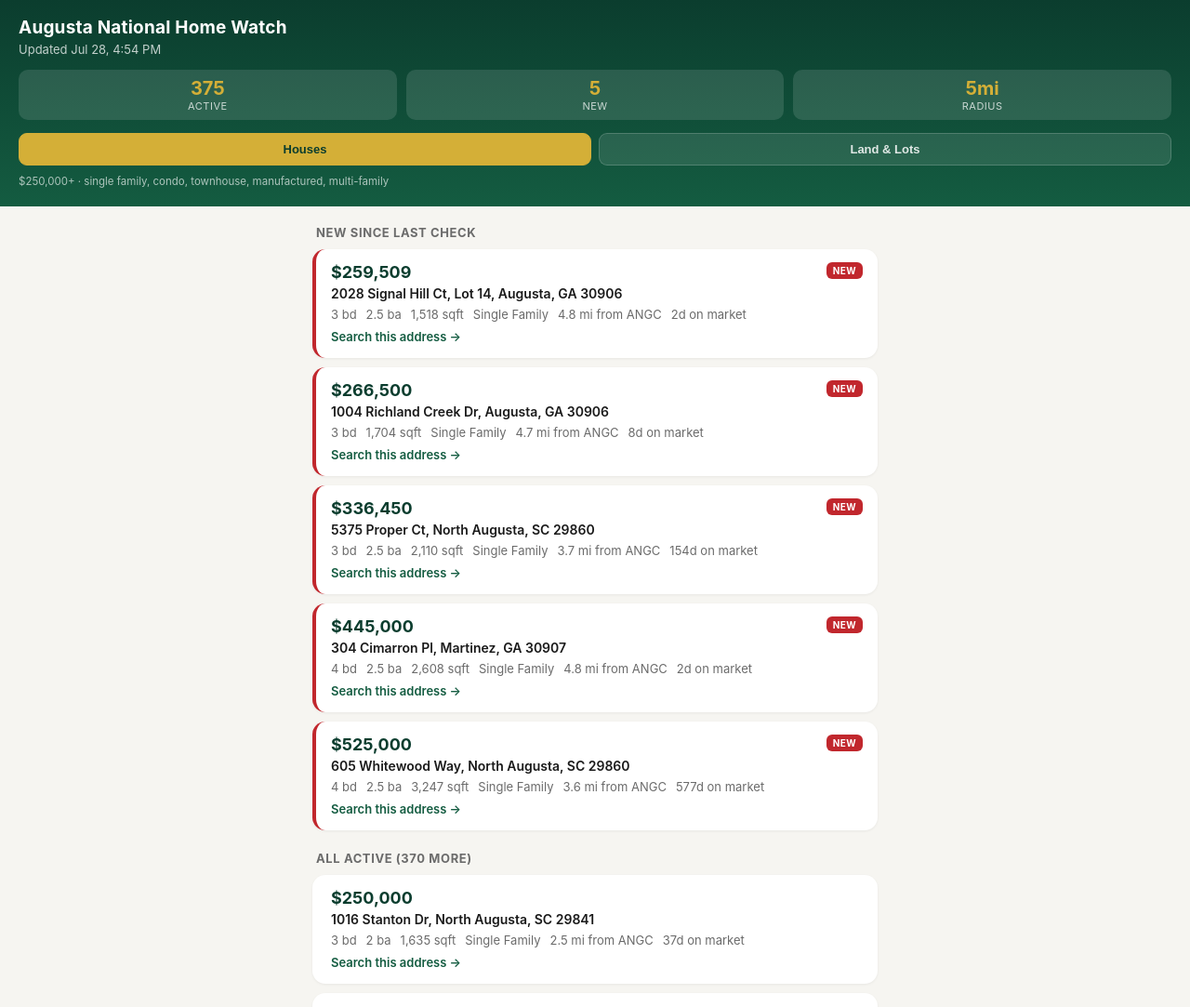
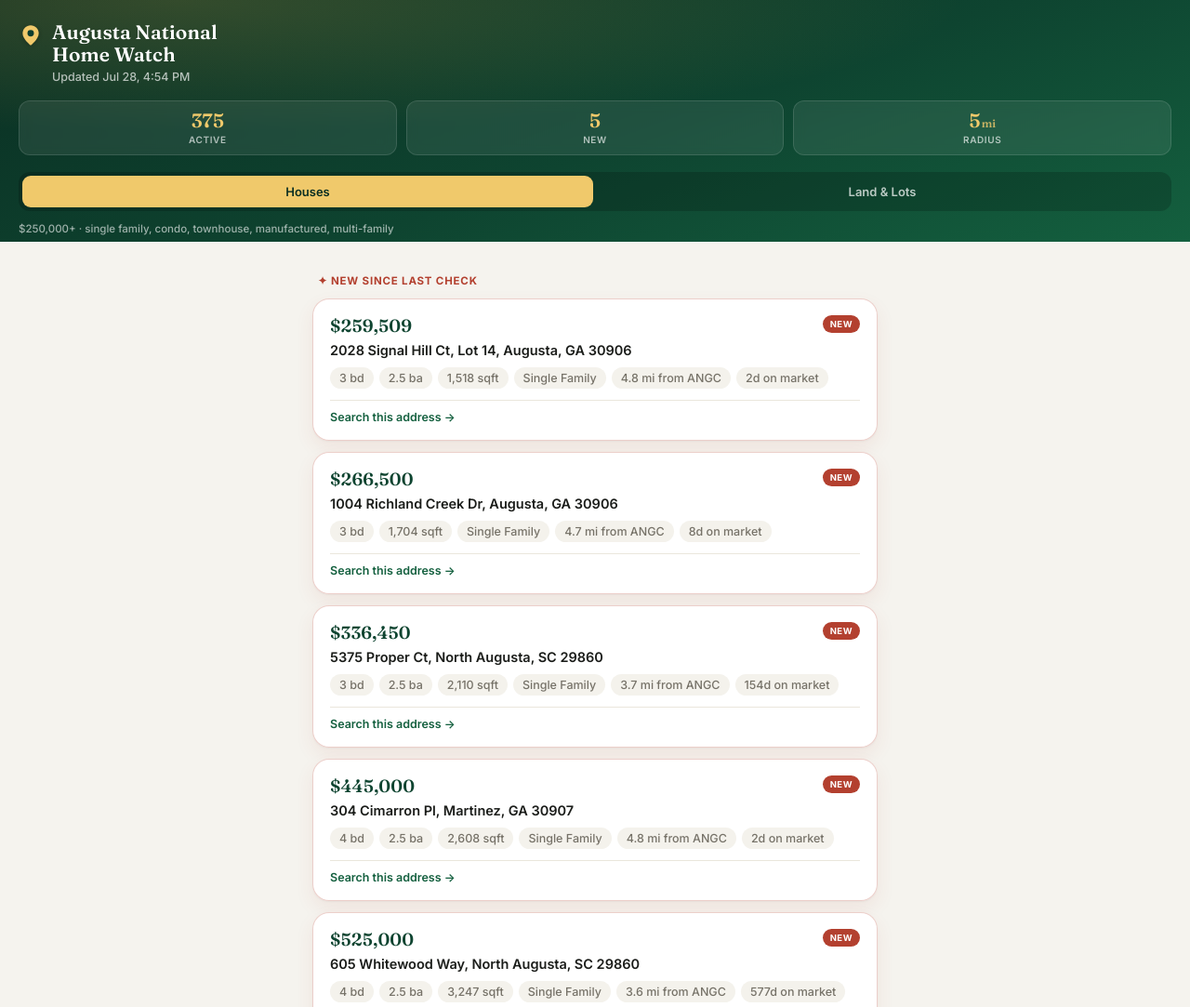
Before and after one commit to johnrtordoff-lab/angc-housing, a plain HTML site: page index.html in a window 1280 px wide. Shown: the top 1083 px of the page at 93% size. Drawn offline with Linux system fonts and the light colour scheme.

Commit message:
Visual refresh: Fraunces/Inter type, refined green-and-gold palette, segmented tabs, softer cards, chip-style meta tags

```diff
--- a/app.js
+++ b/app.js
@@ -53,7 +53,7 @@
     }
 
     if (newOnes.length > 0) {
-      root.appendChild(sectionTitle('New Since Last Check'));
+      root.appendChild(sectionTitle('✦ New Since Last Check', true));
       newOnes.forEach(l => root.appendChild(card(l, tab)));
     }
 
@@ -68,9 +68,9 @@
   }
 }
 
-function sectionTitle(text) {
+function sectionTitle(text, isNew) {
   const div = document.createElement('div');
-  div.className = 'section-title';
+  div.className = 'section-title' + (isNew ? ' new-title' : '');
   div.textContent = text;
   return div;
 }
--- a/index.html
+++ b/index.html
@@ -13,25 +13,46 @@
   <link rel="apple-touch-icon" href="icons/icon-192.png">
   <link rel="icon" href="icons/icon-192.png">
 
+  <link rel="preconnect" href="https://fonts.googleapis.com">
+  <link rel="preconnect" href="https://fonts.gstatic.com" crossorigin>
+  <link href="https://fonts.googleapis.com/css2?family=Fraunces:opsz,wght@9..144,500;9..144,600&family=Inter:wght@400;500;600;700&display=swap" rel="stylesheet">
+
   <link rel="stylesheet" href="./style.css">
 </head>
 <body>
+  <div class="hero-bg" aria-hidden="true"></div>
+
   <header>
-    <h1>Augusta National Home Watch</h1>
-    <div class="sub" id="updated">Loading&hellip;</div>
+    <div class="brand">
+      <svg class="pin" width="26" height="26" viewBox="0 0 24 24" fill="none" xmlns="http://www.w3.org/2000/svg">
+        <path d="M12 2C7.6 2 4 5.6 4 10c0 6 8 12 8 12s8-6 8-12c0-4.4-3.6-8-8-8Z" fill="currentColor"/>
+        <circle cx="12" cy="10" r="3.2" fill="#0b3d2e"/>
+      </svg>
+      <div>
+        <h1>Augusta National<br>Home Watch</h1>
+        <div class="sub" id="updated">Loading&hellip;</div>
+      </div>
+    </div>
+
     <div class="stats">
       <div class="stat"><div class="num" id="count-total">&ndash;</div><div class="label">Active</div></div>
       <div class="stat"><div class="num" id="count-new">&ndash;</div><div class="label">New</div></div>
-      <div class="stat"><div class="num">5mi</div><div class="label">Radius</div></div>
+      <div class="stat"><div class="num">5<span class="unit">mi</span></div><div class="label">Radius</div></div>
     </div>
-    <div class="tabs">
-      <button class="tab active" data-tab="houses">Houses</button>
-      <button class="tab" data-tab="land">Land &amp; Lots</button>
+
+    <div class="tabs" role="tablist">
+      <button class="tab active" data-tab="houses" role="tab" aria-selected="true">Houses</button>
+      <button class="tab" data-tab="land" role="tab" aria-selected="false">Land &amp; Lots</button>
     </div>
     <div class="filter-note" id="filter-note"></div>
   </header>
+
   <main id="root"></main>
-  <footer>For-sale listings within 5 miles of Augusta National Golf Club &middot; data via RentCast</footer>
+
+  <footer>
+    <span class="footer-dot">&#9679;</span> For-sale listings within 5 miles of Augusta National Golf Club &middot; data via RentCast
+  </footer>
+
   <script src="./app.js"></script>
 </body>
 </html>
--- a/style.css
+++ b/style.css
@@ -1,85 +1,185 @@
 :root {
-  --green: #0b3d2e;
-  --green-light: #145c41;
-  --gold: #d4af37;
-  --bg: #f6f5f1;
+  --green-dark: #0a2e22;
+  --green: #0e4430;
+  --green-light: #14603f;
+  --gold: #d9b04a;
+  --gold-bright: #f0c96b;
+  --bg: #f5f3ee;
   --card: #ffffff;
-  --text: #1a1a1a;
-  --muted: #6b6b6b;
-  --new: #c1272d;
+  --text: #1b1d1a;
+  --muted: #767268;
+  --new: #b3402f;
+  --line: #eae6dc;
+  --radius-lg: 18px;
+  --radius-md: 12px;
 }
 
 * { box-sizing: border-box; -webkit-tap-highlight-color: transparent; }
 
+html, body { height: 100%; }
+
 body {
   margin: 0;
-  font-family: -apple-system, BlinkMacSystemFont, "Helvetica Neue", Arial, sans-serif;
+  font-family: 'Inter', -apple-system, BlinkMacSystemFont, "Helvetica Neue", Arial, sans-serif;
   background: var(--bg);
   color: var(--text);
-  padding-bottom: env(safe-area-inset-bottom);
+  padding-bottom: calc(env(safe-area-inset-bottom) + 12px);
+  -webkit-font-smoothing: antialiased;
+}
+
+.hero-bg {
+  position: fixed;
+  top: 0; left: 0; right: 0;
+  height: 260px;
+  background:
+    radial-gradient(120% 100% at 15% 0%, rgba(217,176,74,0.20) 0%, rgba(217,176,74,0) 55%),
+    linear-gradient(160deg, var(--green-dark) 0%, var(--green) 55%, var(--green-light) 100%);
+  z-index: -1;
 }
 
 header {
-  background: linear-gradient(180deg, var(--green) 0%, var(--green-light) 100%);
+  padding: calc(env(safe-area-inset-top) + 22px) 20px 20px;
   color: #fff;
-  padding: calc(env(safe-area-inset-top) + 18px) 20px 20px;
-  position: sticky;
-  top: 0;
-  z-index: 10;
+}
+
+.brand {
+  display: flex;
+  align-items: flex-start;
+  gap: 10px;
+}
+
+.brand .pin {
+  color: var(--gold-bright);
+  flex-shrink: 0;
+  margin-top: 3px;
+  filter: drop-shadow(0 1px 2px rgba(0,0,0,0.25));
 }
 
 header h1 {
-  margin: 0 0 4px;
-  font-size: 19px;
-  font-weight: 700;
-  letter-spacing: 0.2px;
+  margin: 0 0 5px;
+  font-family: 'Fraunces', Georgia, serif;
+  font-weight: 600;
+  font-size: 21px;
+  line-height: 1.15;
+  letter-spacing: 0.1px;
 }
 
 header .sub {
-  font-size: 13px;
-  color: rgba(255,255,255,0.75);
+  font-size: 12.5px;
+  color: rgba(255,255,255,0.68);
+  font-weight: 500;
 }
 
 .stats {
   display: flex;
   gap: 10px;
-  margin-top: 14px;
+  margin-top: 18px;
 }
 
 .stat {
-  background: rgba(255,255,255,0.12);
-  border-radius: 10px;
-  padding: 8px 12px;
+  background: rgba(255,255,255,0.08);
+  border: 1px solid rgba(255,255,255,0.12);
+  backdrop-filter: blur(6px);
+  border-radius: var(--radius-md);
+  padding: 10px 8px;
   flex: 1;
   text-align: center;
 }
 
-.stat .num { font-size: 20px; font-weight: 700; color: var(--gold); }
-.stat .label { font-size: 11px; color: rgba(255,255,255,0.75); text-transform: uppercase; letter-spacing: 0.5px; }
+.stat .num {
+  font-family: 'Fraunces', Georgia, serif;
+  font-size: 21px;
+  font-weight: 600;
+  color: var(--gold-bright);
+  line-height: 1;
+}
 
-main { padding: 16px; max-width: 640px; margin: 0 auto; }
+.stat .num .unit { font-size: 12px; margin-left: 1px; color: rgba(240,201,107,0.8); }
+
+.stat .label {
+  font-size: 10px;
+  color: rgba(255,255,255,0.65);
+  text-transform: uppercase;
+  letter-spacing: 0.6px;
+  margin-top: 4px;
+  font-weight: 600;
+}
+
+.tabs {
+  display: flex;
+  gap: 4px;
+  margin-top: 18px;
+  background: rgba(0,0,0,0.18);
+  border-radius: 12px;
+  padding: 4px;
+}
+
+.tab {
+  flex: 1;
+  background: transparent;
+  border: none;
+  color: rgba(255,255,255,0.72);
+  font-family: inherit;
+  font-size: 13px;
+  font-weight: 600;
+  padding: 9px 10px;
+  border-radius: 9px;
+  cursor: pointer;
+  transition: background 0.15s ease, color 0.15s ease;
+}
+
+.tab.active {
+  background: var(--gold-bright);
+  color: var(--green-dark);
+}
+
+.filter-note {
+  margin-top: 12px;
+  font-size: 11.5px;
+  color: rgba(255,255,255,0.6);
+  font-weight: 500;
+}
+
+main {
+  padding: 16px;
+  max-width: 640px;
+  margin: 0 auto;
+  min-height: 40vh;
+}
 
 .section-title {
-  font-size: 13px;
+  font-size: 11.5px;
   font-weight: 700;
   text-transform: uppercase;
-  letter-spacing: 0.6px;
+  letter-spacing: 0.8px;
   color: var(--muted);
-  margin: 22px 4px 10px;
+  margin: 24px 6px 12px;
+  display: flex;
+  align-items: center;
+  gap: 6px;
 }
 
-.section-title:first-child { margin-top: 4px; }
+.section-title:first-child { margin-top: 6px; }
+
+.section-title.new-title { color: var(--new); }
 
 .card {
   background: var(--card);
-  border-radius: 14px;
-  padding: 14px 16px;
-  margin-bottom: 10px;
-  box-shadow: 0 1px 3px rgba(0,0,0,0.06);
-  border-left: 4px solid transparent;
+  border-radius: var(--radius-lg);
+  padding: 16px 18px;
+  margin-bottom: 12px;
+  box-shadow: 0 1px 2px rgba(20,20,15,0.04), 0 6px 16px rgba(20,20,15,0.05);
+  border: 1px solid var(--line);
+  transition: transform 0.12s ease, box-shadow 0.12s ease;
 }
 
-.card.is-new { border-left-color: var(--new); }
+.card.is-new {
+  border-color: rgba(179,64,47,0.25);
+  background: linear-gradient(180deg, #fff 0%, #fff 100%);
+  box-shadow: 0 1px 2px rgba(20,20,15,0.04), 0 8px 20px rgba(179,64,47,0.08);
+}
+
+.card:active { transform: scale(0.99); }
 
 .card-top {
   display: flex;
@@ -89,104 +189,101 @@
 }
 
 .price {
-  font-size: 18px;
-  font-weight: 700;
+  font-family: 'Fraunces', Georgia, serif;
+  font-size: 19px;
+  font-weight: 600;
   color: var(--green);
+  letter-spacing: 0.1px;
 }
 
 .badge {
   background: var(--new);
   color: #fff;
-  font-size: 10px;
+  font-size: 9.5px;
   font-weight: 700;
   text-transform: uppercase;
-  padding: 3px 7px;
-  border-radius: 6px;
-  letter-spacing: 0.4px;
+  padding: 4px 8px;
+  border-radius: 20px;
+  letter-spacing: 0.5px;
   white-space: nowrap;
+  margin-top: 1px;
 }
 
 .address {
-  font-size: 14px;
+  font-size: 14.5px;
   font-weight: 600;
-  margin: 4px 0 6px;
+  margin: 6px 0 10px;
+  color: var(--text);
 }
 
 .meta {
-  font-size: 13px;
+  font-size: 12.5px;
   color: var(--muted);
   display: flex;
   flex-wrap: wrap;
-  gap: 6px 10px;
+  gap: 6px;
+}
+
+.meta span {
+  background: #f4f2ec;
+  border-radius: 20px;
+  padding: 4px 10px;
+  font-weight: 500;
 }
 
 .card a.map-link {
-  display: inline-block;
-  margin-top: 8px;
-  font-size: 13px;
+  display: inline-flex;
+  align-items: center;
+  gap: 4px;
+  margin-top: 12px;
+  font-size: 12.5px;
   font-weight: 600;
   color: var(--green-light);
   text-decoration: none;
+  border-top: 1px solid var(--line);
+  padding-top: 10px;
+  width: 100%;
 }
 
 .empty {
   text-align: center;
   color: var(--muted);
-  padding: 40px 20px;
+  padding: 60px 24px;
   font-size: 14px;
+  line-height: 1.5;
 }
 
 .error {
-  background: #fdecea;
-  color: #7a1c1c;
+  background: #fbeceA;
+  color: #8a3222;
+  padding: 14px 16px;
+  border-radius: var(--radius-md);
+  font-size: 13px;
+  line-height: 1.5;
+  margin-bottom: 12px;
+  border: 1px solid rgba(138,50,34,0.15);
+}
+
+.truncated-note {
+  background: #fbf3de;
+  color: #7a5c00;
   padding: 12px 16px;
-  border-radius: 10px;
-  font-size: 13px;
-  margin-bottom: 12px;
+  border-radius: var(--radius-md);
+  font-size: 12px;
+  line-height: 1.5;
+  margin-bottom: 14px;
+  border: 1px solid rgba(122,92,0,0.12);
 }
 
 footer {
   text-align: center;
   color: var(--muted);
   font-size: 11px;
-  padding: 20px;
+  padding: 24px 20px 8px;
+  display: flex;
+  align-items: center;
+  justify-content: center;
+  gap: 6px;
 }
 
-.tabs {
-  display: flex;
-  gap: 8px;
-  margin-top: 14px;
-}
-
-.tab {
-  flex: 1;
-  background: rgba(255,255,255,0.10);
-  border: 1px solid rgba(255,255,255,0.18);
-  color: rgba(255,255,255,0.85);
-  font-size: 13px;
-  font-weight: 600;
-  padding: 9px 10px;
-  border-radius: 9px;
-  cursor: pointer;
-}
-
-.tab.active {
-  background: var(--gold);
-  border-color: var(--gold);
-  color: var(--green);
-}
-
-.truncated-note {
-  background: #fff6e0;
-  color: #7a5c00;
-  padding: 10px 14px;
-  border-radius: 10px;
-  font-size: 12px;
-  margin-bottom: 12px;
-}
-
-.filter-note {
-  margin-top: 10px;
-  font-size: 11.5px;
-  color: rgba(255,255,255,0.65);
-}
+.footer-dot { color: var(--gold); font-size: 6px; }
```
Also changed, not shown: icons/icon-192.png, icons/icon-512.png.
